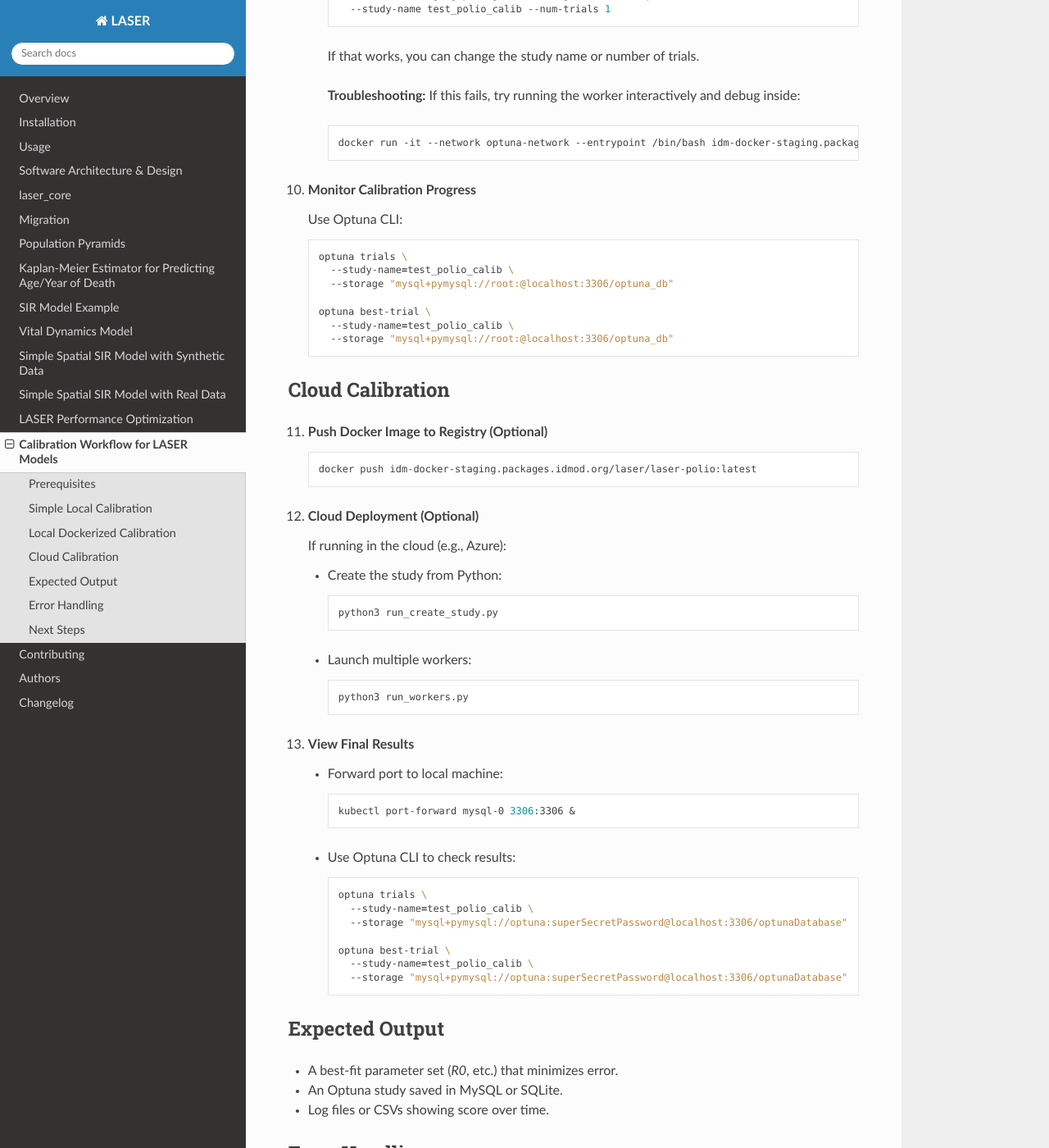
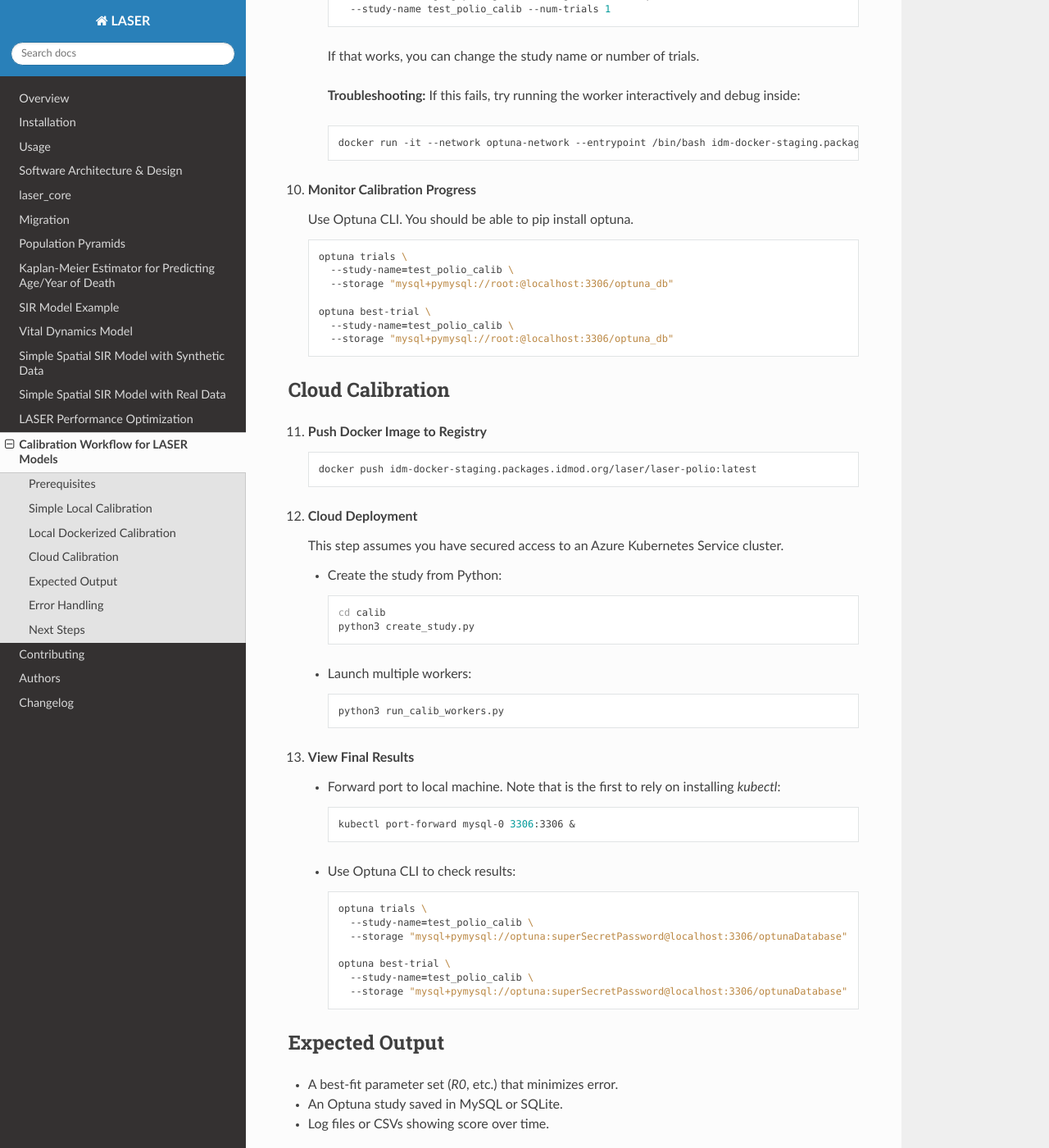
Before and after one commit to InstituteforDiseaseModeling/laser, a Sphinx documentation site: the page built from docs/calibration.rst, in a window 1280 px wide and 1400 px high, scrolled down 2159 px. Shown: the whole window at 82% size. Built offline with Sphinx 7.4.7 and the Read the Docs theme 3.1.0, drawn with Linux system fonts in a browser that asks for light colours.

Commit message:
Finished touches.

```diff
--- a/docs/calibration.rst
+++ b/docs/calibration.rst
@@ -116,7 +116,7 @@ Local Dockerized Calibration
 
 10. **Monitor Calibration Progress**
 
-    Use Optuna CLI:
+    Use Optuna CLI. You should be able to pip install optuna.
 
     .. code-block:: shell
 
@@ -131,31 +131,32 @@ Local Dockerized Calibration
 Cloud Calibration
 ------------------
 
-11. **Push Docker Image to Registry (Optional)**
+11. **Push Docker Image to Registry**
 
     .. code-block:: shell
 
         docker push idm-docker-staging.packages.idmod.org/laser/laser-polio:latest
 
-12. **Cloud Deployment (Optional)**
+12. **Cloud Deployment**
 
-    If running in the cloud (e.g., Azure):
+    This step assumes you have secured access to an Azure Kubernetes Service cluster.
 
     - Create the study from Python:
 
       .. code-block:: shell
 
-          python3 run_create_study.py
+          cd calib
+          python3 create_study.py
 
     - Launch multiple workers:
 
       .. code-block:: shell
 
-          python3 run_workers.py
+          python3 run_calib_workers.py
 
 13. **View Final Results**
 
-    - Forward port to local machine:
+    - Forward port to local machine. Note that is the first to rely on installing `kubectl`:
 
       .. code-block:: shell
 
```
